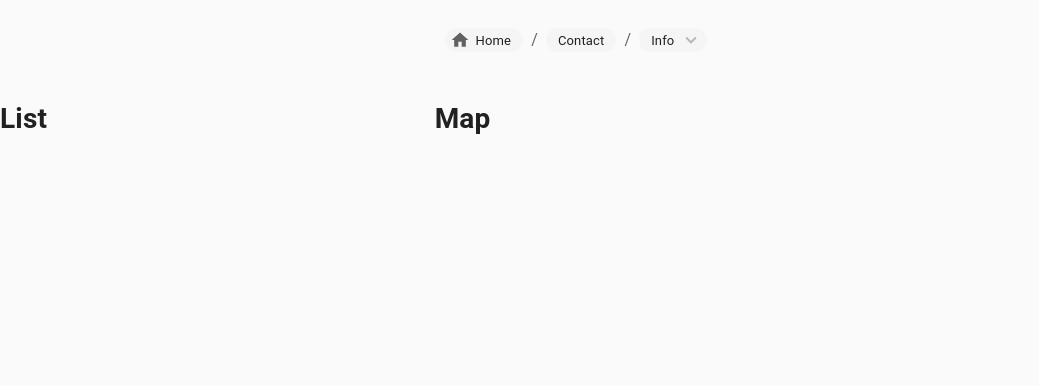
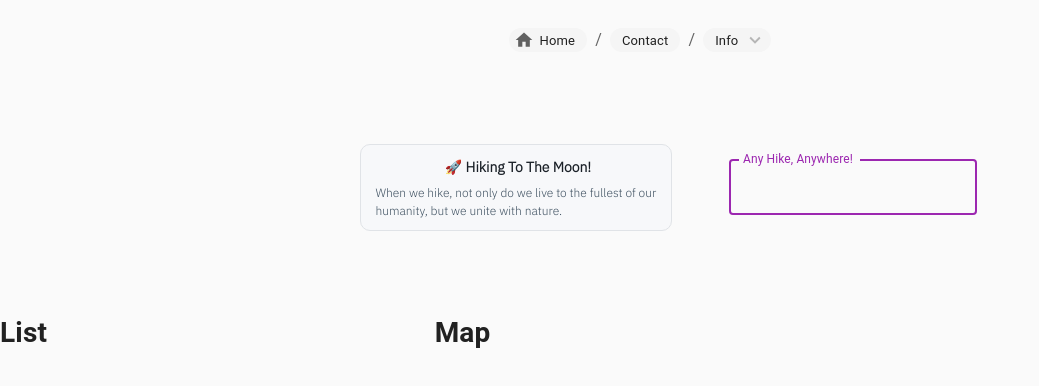
Before and after one commit to JehadMR/mapfind, a React (Create React App) app: page / in a window 1280 px wide. Shown: the top 386 px of the page, without its empty margins (0-1039 px from the left). Built offline with nearby package versions, Linux system fonts and the light colour scheme.

Commit message:
Creating dummy components

```diff
--- a/public/index.html
+++ b/public/index.html
@@ -10,34 +10,17 @@
       content="Web site created using create-react-app"
     />
     <link rel="apple-touch-icon" href="%PUBLIC_URL%/logo192.png" />
-    <!--
-      manifest.json provides metadata used when your web app is installed on a
-      user's mobile device or desktop. See https://developers.google.com/web/fundamentals/web-app-manifest/
-    -->
+    <link rel="preconnect" href="https://fonts.googleapis.com">
+<link rel="preconnect" href="https://fonts.gstatic.com" crossorigin>
+<link href="https://fonts.googleapis.com/css2?family=IBM+Plex+Sans:ital,wght@0,100;0,200;0,300;1,100&display=swap" rel="stylesheet">
+
     <link rel="manifest" href="%PUBLIC_URL%/manifest.json" />
-    <!--
-      Notice the use of %PUBLIC_URL% in the tags above.
-      It will be replaced with the URL of the `public` folder during the build.
-      Only files inside the `public` folder can be referenced from the HTML.
 
-      Unlike "/favicon.ico" or "favicon.ico", "%PUBLIC_URL%/favicon.ico" will
-      work correctly both with client-side routing and a non-root public URL.
-      Learn how to configure a non-root public URL by running `npm run build`.
-    -->
     <title>React App</title>
   </head>
   <body>
     <noscript>You need to enable JavaScript to run this app.</noscript>
     <div id="root"></div>
-    <!--
-      This HTML file is a template.
-      If you open it directly in the browser, you will see an empty page.
 
-      You can add webfonts, meta tags, or analytics to this file.
-      The build step will place the bundled scripts into the <body> tag.
-
-      To begin the development, run `npm start` or `yarn start`.
-      To create a production bundle, use `npm run build` or `yarn build`.
-    -->
   </body>
 </html>
--- a/src/App.js
+++ b/src/App.js
@@ -4,6 +4,7 @@ import Box from '@mui/material/Box';
 import Header from "./components/Header/Header";
 import Map from "./components/Map/Map";
 import List from "./components/List/List";
+import SearchBar from "./components/SearchBar/SearchBar"
 import ActivityInfo from "./components/ActivityInfo/ActivityInfo";
 
 
@@ -19,12 +20,14 @@ const App = () => {
             justifyContent="center"
             alignItems="center"
             minHeight="10vh"
-            maxWidth="90%"
             >
 
          <Header/>
          </Box>
-         <Grid container spacing={3}             display="flex" justifyContent="center" alignItems="center" >
+
+         <SearchBar/>
+
+         <Grid container spacing={3}  >
             <Grid item xs={12} md={4}>
                 <List/>
             </Grid>
--- /dev/null
+++ b/src/components/SearchBar/SearchBar.jsx
@@ -0,0 +1,45 @@
+import React from 'react';
+import { Autocomplete } from "@react-google-maps/api";
+import {Toolbar, Typography, InputBase, Box  } from '@material-ui/core';
+import SearchIcon from '@material-ui/icons/Search';
+import TextField from '@mui/material/TextField';
+
+
+import useStyles from './styles';
+
+
+const SearchBox = () => {
+    const classes= useStyles();
+    return(
+
+        <Toolbar className={classes.toolbar}>
+              <div className={classes.mycard}>
+                  <span className={classes.cardhead}>
+                  🚀 Hiking To The Moon!
+                  </span>
+                  <span className={classes.cardtext}>
+                    When we hike, not only do we live to the fullest of our humanity, but we unite with nature.
+
+                  </span>
+              </div>
+            <Box>
+               {/* <Autocomplete>*/}
+                    <div className={classes.search}>
+                        <TextField label="Any Hike, Anywhere!" color="secondary" focused />
+                       {/* <InputBase placeholder="Seach..." classes={{root: classes.inputRoot, input: classes.inputInput}} />*/}
+
+                    </div>
+
+               {/* </Autocomplete>*/}
+
+            </Box>
+
+
+        </Toolbar>
+
+    );
+
+
+}
+
+export default SearchBox;
--- /dev/null
+++ b/src/components/SearchBar/styles.js
@@ -0,0 +1,57 @@
+import { makeStyles } from "@material-ui/core/styles";
+
+
+
+export default makeStyles((theme) => ({
+
+    search: {
+
+
+      },
+
+      toolbar: {
+        display: 'flex', justifyContent: 'center', padding: '5%',
+      },
+
+    mycard: {
+        margin: '0px 5% 0px',
+        color: 'rgb(0, 114, 229)',
+        WebkitBoxAlign: 'center',
+        alignItems: 'center',
+        display: 'flex',
+        flexDirection: 'column',
+        overflow: 'auto',
+        backgroundColor: 'rgba(243, 246, 249, 0.4)',
+        border: '1px solid rgb(224, 227, 231)',
+        borderRadius: '10px',
+        fontFamily: "'IBM Plex Sans', sans-serif",
+        padding: '10px',
+        width: '27%',
+        paddingLeft: '14px',
+
+    },
+
+    cardhead: {
+
+        margin: '0px',
+        textTransform: 'initial',
+        letterSpacing: '0px',
+        fontSize: '0.875rem',
+        lineHeight: '1.75',
+        fontWeight: 'bold',
+        color: 'rgb(26, 32, 39)',
+
+    },
+    cardtext: {
+
+        margin: '4px 0px 0px',
+        display: 'inline-block',
+        letterSpacing: '0px',
+        fontSize: '0.75rem',
+        lineHeight: '1.5',
+        fontWeight: 'normal',
+        color: 'rgb(62, 80, 96)',
+
+    },
+
+}));
```
